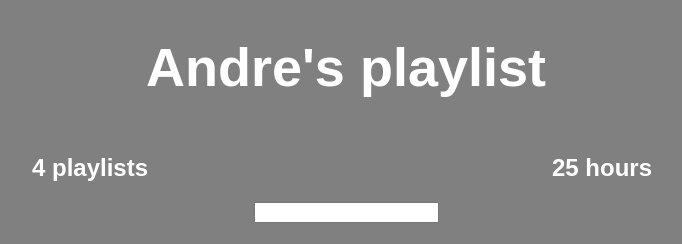
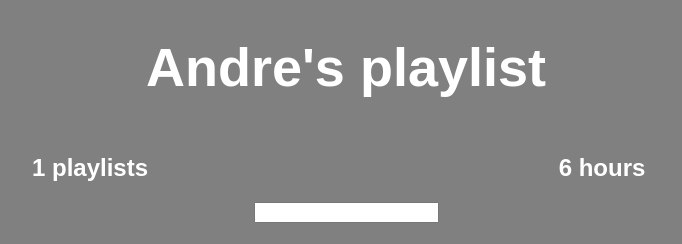
Before and after one commit to almont/better-playlist, a React (Create React App) app: page / in a window 1280 px wide. Shown: the top 244 px of the page, without its empty margins (294-976 px from the left). Built offline with nearby package versions, Linux system fonts and the light colour scheme.

Commit message:
adding filter

```diff
--- a/src/App.js
+++ b/src/App.js
@@ -126,6 +126,12 @@
   }
 
   render() {
+    let playlistToRender = this.state.serverData.user ?
+      this.state.serverData.user.playlists.filter(playlist =>
+        playlist.name.toLocaleLowerCase().includes(this.state.filterString.toLocaleLowerCase())
+      )
+    : []
+
     return (
       <div className="App">
         {
@@ -134,16 +140,12 @@
               <h1 style={{ ...defaultStyle, fontSize: '54px' }}>
                 {this.state.serverData.user.name}'s playlist
               </h1>
-              <PlaylistCounter playlists={this.state.serverData.user.playlists} />
-              <HoursCounter playlists={this.state.serverData.user.playlists} />
+              <PlaylistCounter playlists={playlistToRender} />
+              <HoursCounter playlists={playlistToRender} />
               <Filter onTextChange={text => this.setState({filterString: text})} />
               {
-                this.state.serverData.user.playlists
-                  .filter(playlist =>
-                    playlist.name.toLocaleLowerCase().includes(this.state.filterString.toLocaleLowerCase())
-                  )
-                  .map((playlist, i) =>
-                    <Playlist key={i} playlist={playlist} />
+                playlistToRender.map((playlist, i) =>
+                  <Playlist key={i} playlist={playlist} />
                 )
               }
             </div>
```
